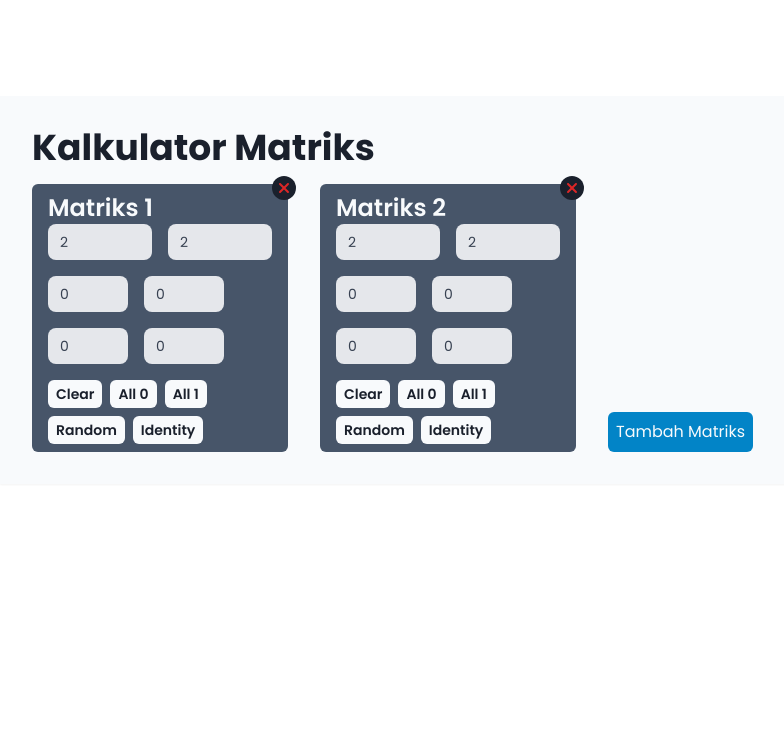
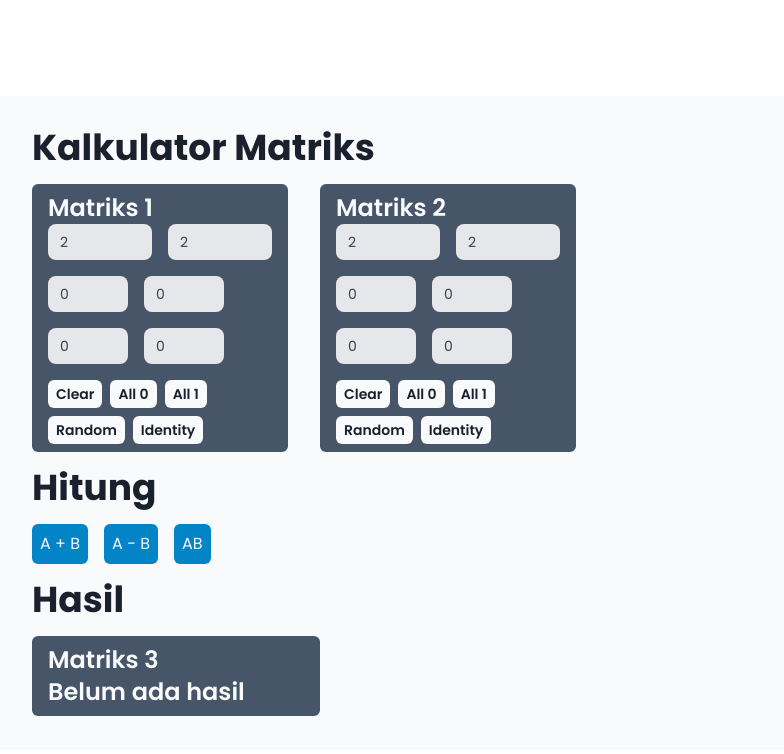
Before and after one commit to JackBerck/linear-algebra-and-matrices, a React (Vite) app: page / in a window 1280 px wide. Shown: the top 754 px of the page, without its empty margins (128-912 px from the left). Built offline with nearby package versions, Linux system fonts and the light colour scheme.

Commit message:
feat: adding matrices operation

```diff
--- a/package.json
+++ b/package.json
@@ -10,6 +10,7 @@
     "preview": "vite preview"
   },
   "dependencies": {
+    "mathjs": "^13.2.1",
     "matrix-js": "^1.7.1",
     "react": "^18.3.1",
     "react-dom": "^18.3.1"
--- a/src/App.jsx
+++ b/src/App.jsx
@@ -3,16 +3,26 @@ import Matrix from "./components/Matrix";
 
 function App() {
   const [matrices, setMatrices] = useState([
-    { id: 1, rows: 2, columns: 2 },
-    { id: 2, rows: 2, columns: 2 },
+    {
+      id: 1,
+      rows: 2,
+      columns: 2,
+      values: [
+        [0, 0],
+        [0, 0],
+      ],
+    },
+    {
+      id: 2,
+      rows: 2,
+      columns: 2,
+      values: [
+        [0, 0],
+        [0, 0],
+      ],
+    },
   ]);
-
-  const handleAddMatrix = () => {
-    if (matrices.length < 4) {
-      const newMatrix = { id: matrices.length + 1, rows: 2, columns: 2 };
-      setMatrices((prev) => [...prev, newMatrix]);
-    }
-  };
+  const [result, setResult] = useState(null);
 
   const handleDimensionChange = (matrixId, dimension, value) => {
     setMatrices((prev) =>
@@ -22,11 +32,61 @@ function App() {
     );
   };
 
-  const handleDeleteMatrix = (matrixId) => {
+  const handleMatrixValuesChange = (matrixId, values) => {
     setMatrices((prev) =>
-      prev
-        .filter((matrix) => matrix.id !== matrixId)
-        .map((matrix, index) => ({ ...matrix, id: index + 1 }))
+      prev.map((matrix) =>
+        matrix.id === matrixId ? { ...matrix, values } : matrix
+      )
+    );
+  };
+
+  const addMatrices = () => {
+    if (!canCalculate()) return;
+
+    const result = matrices[0].values.map((row, i) =>
+      row.map((val, j) => val + matrices[1].values[i][j])
+    );
+    setResult(result);
+  };
+
+  const subtractMatrices = () => {
+    if (!canCalculate()) return;
+
+    const result = matrices[0].values.map((row, i) =>
+      row.map((val, j) => val - matrices[1].values[i][j])
+    );
+    setResult(result);
+  };
+
+  const multiplyMatrices = () => {
+    if (
+      matrices[0].columns !== matrices[1].rows ||
+      matrices[0].values.length === 0 ||
+      matrices[1].values.length === 0
+    ) {
+      alert("Dimensi matriks tidak sesuai untuk perkalian!");
+      return;
+    }
+
+    const result = Array.from({ length: matrices[0].rows }, () =>
+      Array(matrices[1].columns).fill(0)
+    );
+
+    for (let i = 0; i < matrices[0].rows; i++) {
+      for (let j = 0; j < matrices[1].columns; j++) {
+        for (let k = 0; k < matrices[0].columns; k++) {
+          result[i][j] += matrices[0].values[i][k] * matrices[1].values[k][j];
+        }
+      }
+    }
+
+    setResult(result);
+  };
+
+  const canCalculate = () => {
+    return (
+      matrices[0].rows === matrices[1].rows &&
+      matrices[0].columns === matrices[1].columns
     );
   };
 
@@ -34,23 +94,66 @@ function App() {
     <>
       <section className="section-padding-x mt-24 mb-16 p-8 max-w-screen-lg shadow-sm bg-light-base text-dark-base container">
         <h1 className="title-font-size font-bold mb-4">Kalkulator Matriks</h1>
-        <div className="flex flex-wrap gap-8">
+        <div className="flex flex-wrap gap-8 mb-4">
           {matrices.map((matrix) => (
             <Matrix
               key={matrix.id}
               matrix={matrix}
               onDimensionChange={handleDimensionChange}
-              onDelete={handleDeleteMatrix}
+              onValuesChange={(values) =>
+                handleMatrixValuesChange(matrix.id, values)
+              }
             />
           ))}
-          {matrices.length < 4 && (
+        </div>
+        <div className="mb-4">
+          <h1 className="title-font-size font-bold mb-4">Hitung</h1>
+          <div className="flex gap-4">
             <button
-              className="bg-blue-base text-light-base p-2 rounded-md self-end"
-              onClick={handleAddMatrix}
+              onClick={addMatrices}
+              className="bg-blue-base text-light-base p-2 rounded-md"
             >
-              Tambah Matriks
+              A + B
             </button>
-          )}
+            <button
+              onClick={subtractMatrices}
+              className="bg-blue-base text-light-base p-2 rounded-md"
+            >
+              A - B
+            </button>
+            <button
+              onClick={multiplyMatrices}
+              className="bg-blue-base text-light-base p-2 rounded-md"
+            >
+              AB
+            </button>
+          </div>
+        </div>
+        <div className="">
+          <h1 className="title-font-size font-bold mb-4">Hasil</h1>
+          <div className="bg-slate-600 py-2 px-4 rounded-md relative max-w-72">
+            <h2 className="sub-title-font-size font-semibold text-light-base">
+              Matriks 3
+            </h2>
+            {result ? (
+              result.map((row, i) => (
+                <div key={i} className="flex gap-4 mb-4">
+                  {row.map((val, j) => (
+                    <input
+                      key={`${i}-${j}`}
+                      type="number"
+                      value={val}
+                      readOnly
+                    />
+                  ))}
+                </div>
+              ))
+            ) : (
+              <h2 className="sub-title-font-size font-semibold text-light-base">
+                Belum ada hasil
+              </h2>
+            )}
+          </div>
         </div>
       </section>
     </>
--- a/src/components/Matrix/index.jsx
+++ b/src/components/Matrix/index.jsx
@@ -1,28 +1,14 @@
 import React from "react";
 import MatrixInput from "../MatrixInput";
 
-export default function Matrix({ matrix, onDimensionChange, onDelete }) {
+export default function Matrix({ matrix, onDimensionChange, onValuesChange }) {
   const handleDimensionChange = (e) => {
     const { id, value } = e.target;
     onDimensionChange(matrix.id, id, parseInt(value));
   };
 
-  const handleDelete = () => {
-    onDelete(matrix.id);
-  };
-
   return (
     <div className="bg-slate-600 py-2 px-4 rounded-md relative max-w-64">
-      <div className="absolute -top-2 -right-2" onClick={handleDelete}>
-        <svg
-          xmlns="http://www.w3.org/2000/svg"
-          viewBox="0 0 384 512"
-          className="w-6 h-6 text-red-600 cursor-pointer bg-dark-base rounded-full p-1 delete-matrix"
-          fill="currentColor"
-        >
-          <path d="M342.6 150.6c12.5-12.5 12.5-32.8 0-45.3s-32.8-12.5-45.3 0L192 210.7 86.6 105.4c-12.5-12.5-32.8-12.5-45.3 0s-12.5 32.8 0 45.3L146.7 256 41.4 361.4c-12.5 12.5-12.5 32.8 0 45.3s32.8 12.5 45.3 0L192 301.3 297.4 406.6c12.5 12.5 32.8 12.5 45.3 0s12.5-32.8 0-45.3L237.3 256 342.6 150.6z" />
-        </svg>
-      </div>
       <h2 className="sub-title-font-size font-semibold text-light-base">
         Matriks {matrix.id}
       </h2>
@@ -50,7 +36,11 @@ export default function Matrix({ matrix, onDimensionChange, onDelete }) {
           required
         />
       </div>
-      <MatrixInput rows={matrix.rows} columns={matrix.columns} />
+      <MatrixInput
+        rows={matrix.rows}
+        columns={matrix.columns}
+        onValuesChange={onValuesChange}
+      />
     </div>
   );
 }
--- a/src/components/MatrixInput/index.jsx
+++ b/src/components/MatrixInput/index.jsx
@@ -1,7 +1,7 @@
 import React, { useState, useEffect } from "react";
 import MatrixButton from "../MatrixButton";
 
-export default function MatrixInput({ rows, columns }) {
+export default function MatrixInput({ rows, columns, onValuesChange }) {
   const [matrixValues, setMatrixValues] = useState(() =>
     Array.from({ length: rows }, () => Array(columns).fill(0))
   );
@@ -11,6 +11,18 @@ export default function MatrixInput({ rows, columns }) {
       Array.from({ length: rows }, () => Array(columns).fill(0))
     );
   }, [rows, columns]);
+
+  useEffect(() => {
+    onValuesChange(matrixValues);
+  }, [matrixValues]);
+
+  const handleInputChange = (row, col, value) => {
+    setMatrixValues((prevMatrix) => {
+      const newMatrix = [...prevMatrix];
+      newMatrix[row][col] = value === "" ? 0 : parseFloat(value);
+      return newMatrix;
+    });
+  };
 
   const renderMatrixInputs = () => {
     if (!matrixValues || matrixValues.length === 0) return null;
@@ -42,17 +54,6 @@ export default function MatrixInput({ rows, columns }) {
       );
     }
     return inputs;
-  };
-
-  const handleInputChange = (row, col, value) => {
-    setMatrixValues((prevMatrix) => {
-      const newMatrix = [...prevMatrix];
-      if (!newMatrix[row]) {
-        newMatrix[row] = Array(columns).fill(0);
-      }
-      newMatrix[row][col] = value === "" ? "" : parseFloat(value);
-      return newMatrix;
-    });
   };
 
   const clearMatrix = () => {
```
Also changed, not shown: 1 other file (tests, documents, lock files or other folders).
